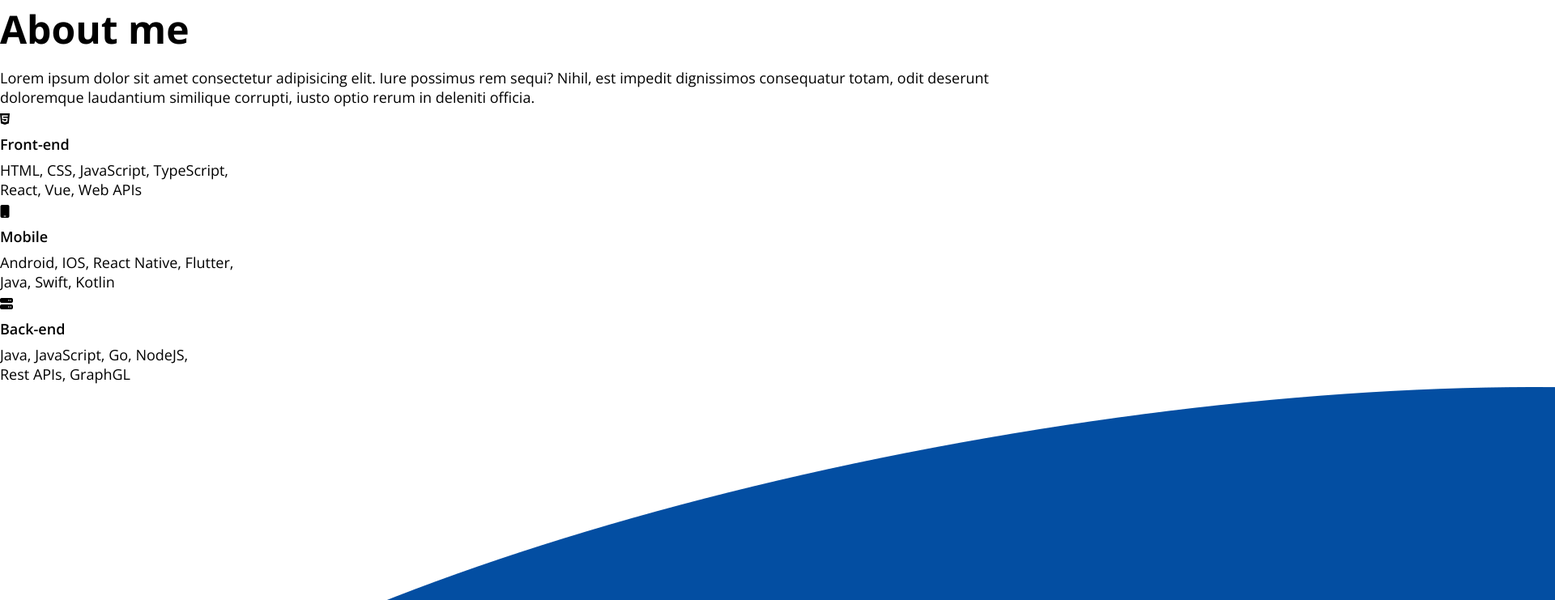
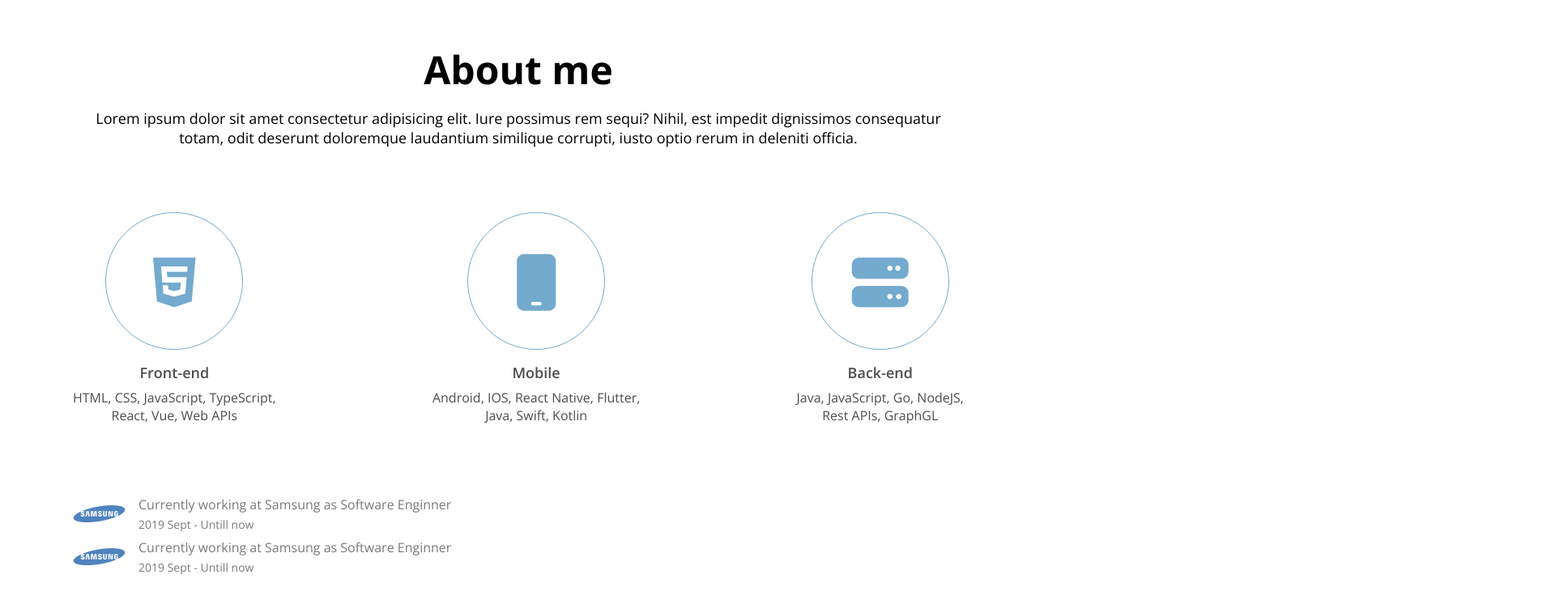
Before and after one commit to ohoki/portfolio-website, a plain HTML site: page index.html in a window 1280 px wide. Shown: the part 735-1476 px from the top of the page at 81% size, 1920 px wide, since content can reach past the window. Drawn offline with nearby package versions, Linux system fonts and the light colour scheme.

Commit message:
CSS: About

```diff
--- a/index.html
+++ b/index.html
@@ -45,7 +45,7 @@
   </section>
 
   <!-- About -->
-  <secction id="about">
+  <section id="about" class="section">
     <h1>About me</h1>
     <p>
       Lorem ipsum dolor sit amet consectetur adipisicing elit. Iure possimus rem sequi? Nihil, est impedit dignissimos consequatur totam, odit deserunt doloremque laudantium similique corrupti, iusto optio rerum in deleniti officia.
@@ -84,20 +84,24 @@
     </div>
     <div class="about__jobs">
       <div class="job">
-        <img src="./imgs/jobs/job_logo.svg.webp" alt="samsung" class="job__logo">
-        <p class="job__name">Currently working at Samsung as Software Enginner</p>
-        <p class="job__period">2019 Sept - Untill now</p>
+        <img src="./imgs/jobs/logo-samsung.png" alt="samsung" class="job__logo">
+        <div class="job__description">
+          <p class="job__name">Currently working at Samsung as Software Enginner</p>
+          <p class="job__period">2019 Sept - Untill now</p>
+        </div>
       </div>
       <div class="job">
-        <img src="./imgs/jobs/job_logo.svg.webp" alt="samsung" class="job__logo">
-        <p class="job__name">Currently working at Facebook as Software Enginner</p>
-        <p class="job__period">2019 Sept - Untill now</p>
+        <img src="./imgs/jobs/logo-samsung.png" alt="samsung" class="job__logo">
+        <div class="job__description">
+          <p class="job__name">Currently working at Samsung as Software Enginner</p>
+          <p class="job__period">2019 Sept - Untill now</p>
+        </div>
       </div>
     </div>
-  </secction>
+  </section>
 
   <!-- Skills -->
-  <section id="skills">
+  <section id="skills" class="section">
     <h1>Skills</h1>
     <h2>Skills & Attributes</h2>
     <p>
@@ -186,7 +190,7 @@
   </section>
 
   <!-- Work -->
-  <section id="work">
+  <section id="work" class="section">
     <h1>My work</h1>
     <h3>Projects</h3>
     <div class="work__categories">
@@ -305,7 +309,7 @@
   </section>
 
   <!-- Testimonials -->
-  <section id="testimonials">
+  <section id="testimonials" class="section">
     <h1>Testimonials</h1>
     <h3>See what they say about me</h3>
     <div class="tetimonials">
@@ -345,7 +349,7 @@
   </section>
 
   <!-- Contact -->
-  <section id="contact">
+  <section id="contact" class="section">
     <h1 class="contact__title">Let's talk</h1>
     <h2 class="contact__email">dream.coder.ellie@gmail.com</h2>
     <div class="contact__links">
--- a/style.css
+++ b/style.css
@@ -29,6 +29,9 @@
 
   /* Size */
   --size-border-radius: 4px;
+
+  /* Animation */
+  --animation-duration: 300ms;
 }
 
 /* Universal tags */
@@ -48,8 +51,11 @@ a {
 }
 
 ul {
+  padding-left: 0px;
+}
+
+li {
   list-style: none;
-  padding-left: 0px;
 }
 
 button {
@@ -150,3 +156,69 @@ p {
   border: 2px solid var(--color-white);
   border-radius: var(--size-border-radius);
 }
+
+/* Section common */
+.section {
+  text-align: center;
+  padding: 50px;
+  max-width: 1200px;
+  margin: auto;
+}
+
+.about__majors {
+  display: flex;
+  justify-content: space-between;
+  margin: 80px 0px;
+}
+
+.major__icon {
+  width: 170px;
+  height: 170px;
+  line-height: 170px;
+  font-size: 70px;
+  margin: auto;
+  color: var(--color-blue);
+  border: 1px solid var(--color-blue);
+  border-radius: 50%;
+  margin-bottom: 16px;
+}
+
+.major__icon i {
+  transition:all var(--animation-duration) ease;
+}
+
+.major__icon:hover i{
+  color: var(--color-pink);
+  transform: rotate(-30deg) scale(1.1);
+}
+
+.major__title, .major__description {
+  color: var(--color-dark-grey);
+}
+
+.major__description {
+  font-size: var(--font-small);
+}
+
+.job {
+  display: flex;
+  align-items: center;
+}
+
+.job__description {
+  margin: 0px 16px;
+  text-align: left;
+}
+
+.job__name,
+.job__period {
+  color: var(--color-light-grey);
+}
+
+.job__name {
+  font-size: var(--font-small);
+}
+
+.job__period {
+  font-size: var(--font-micro);
+}
```
Also changed, not shown: imgs/jobs/job_logo.svg.webp (deleted), imgs/jobs/logo-samsung.png (added).
